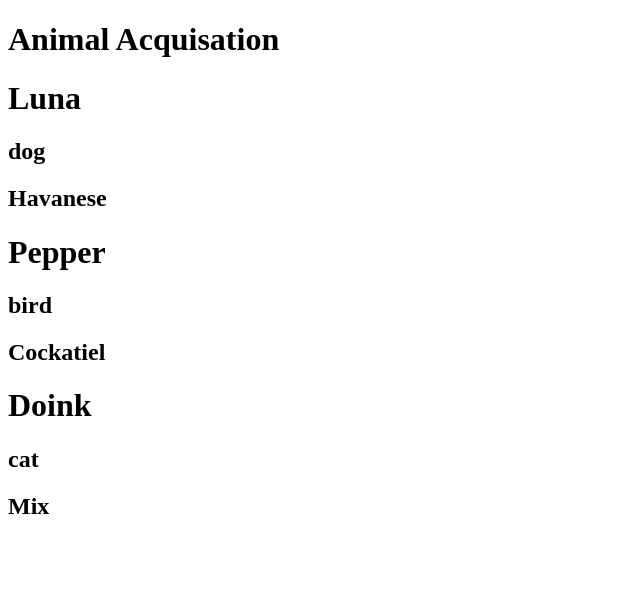
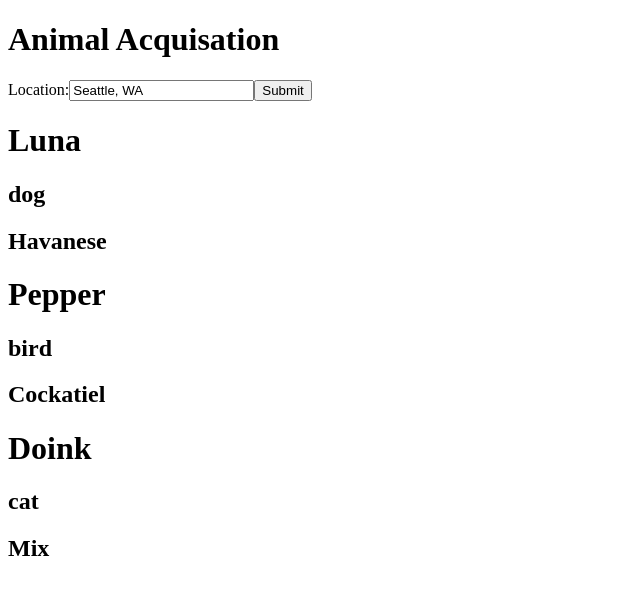
Before and after one commit to Shift3/react-course-feb-2022, a React (Vite) app in the folder 04-core-concept/: page / in a window 1280 px wide. Shown: the top 594 px of the page, without its empty margins (0-640 px from the left). Built offline with nearby package versions, Linux system fonts and the light colour scheme.

Commit message:
feat(core-concepts): Use hook to manage location state

```diff
--- a/04-core-concept/src/App.js
+++ b/04-core-concept/src/App.js
@@ -1,11 +1,13 @@
 import React from "react";
 import ReactDOM from "react-dom";
 import Animal from "./Animal";
+import SearchParams from "./SearchParams";
 
 const App = () => {
   return (
     <div>
       <h1>Animal Acquisation</h1>
+      <SearchParams />
       <Animal name="Luna" type="dog" breed="Havanese" />
       <Animal name="Pepper" type="bird" breed="Cockatiel" />
       <Animal name="Doink" type="cat" breed="Mix" />
--- /dev/null
+++ b/04-core-concept/src/SearchParams.js
@@ -0,0 +1,22 @@
+import { useState } from "react";
+
+const SearchParams = () => {
+  const [location, setLocation] = useState("Seattle, WA");
+  return (
+    <div>
+      <form>
+        <label>
+          Location:
+          <input
+            placeholder="Location"
+            value={location}
+            onChange={(e) => setLocation(e.target.value)}
+          />
+        </label>
+        <button>Submit</button>
+      </form>
+    </div>
+  );
+};
+
+export default SearchParams;
```
